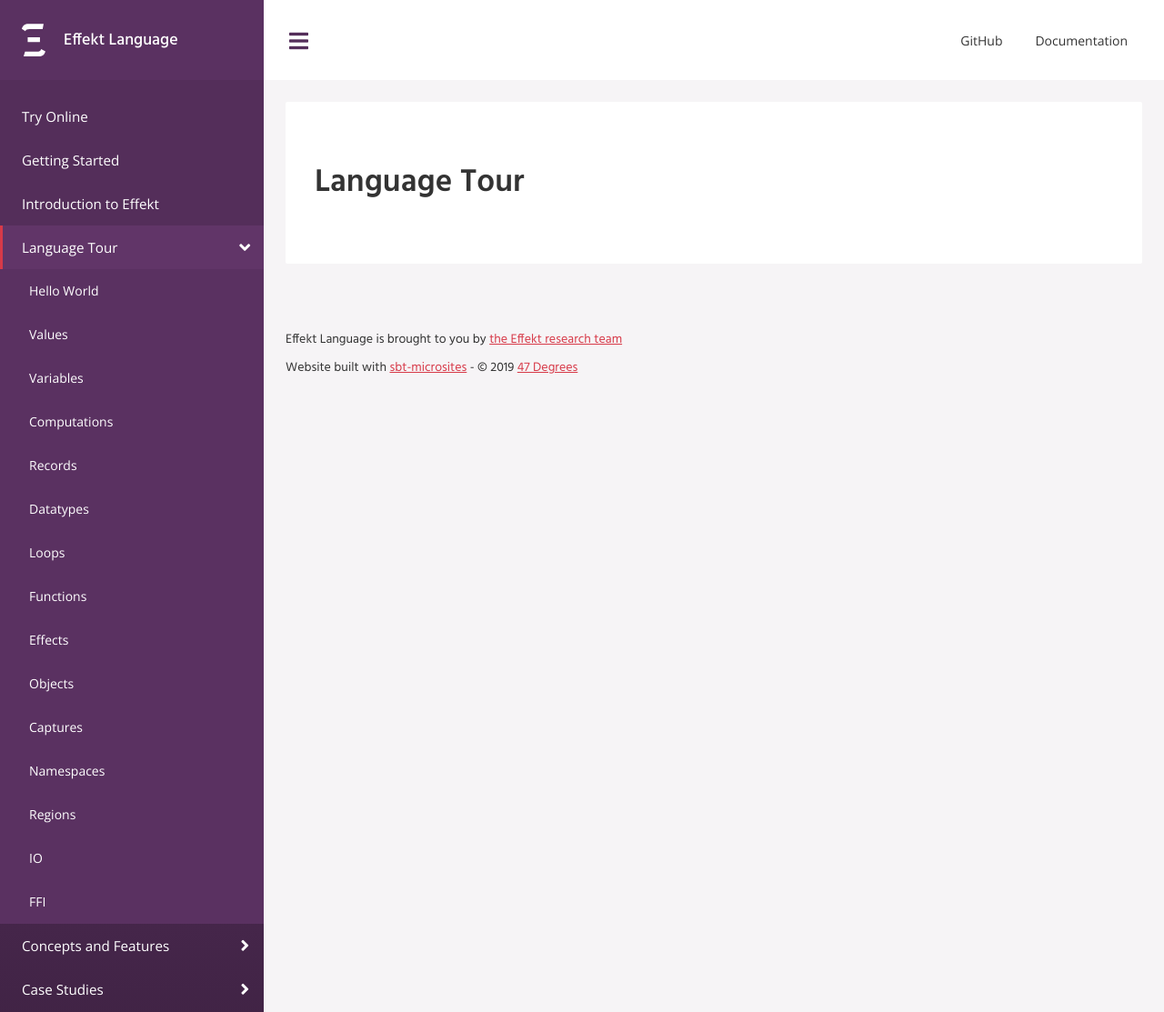
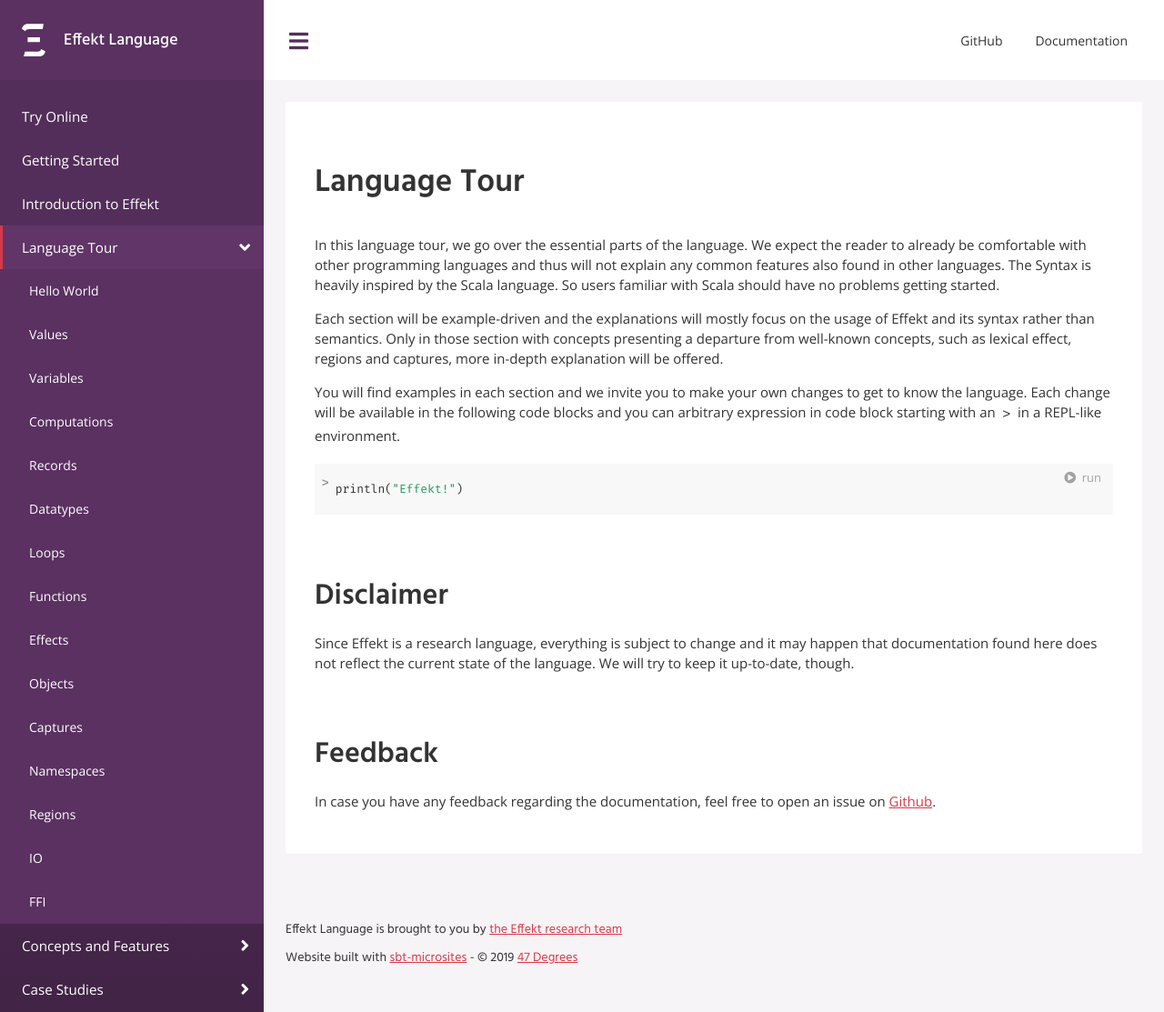
Before and after one commit to effekt-lang/effekt-website, a Jekyll site: the page built from docs/tutorial.md, in a window 1280 px wide and 1113 px high. Shown: the whole window at 91% size. Built offline with Jekyll 4.4.1, drawn with Linux system fonts in a browser that asks for light colours.

Commit message:
add language tour preface

````diff
--- a/docs/tutorial.md
+++ b/docs/tutorial.md
@@ -6,3 +6,26 @@
 ---
 
 # Language Tour
+
+In this language tour, we go over the essential parts of the language.
+We expect the reader to already be comfortable with other programming languages and thus will not explain any common features also found in other languages.
+The Syntax is heavily inspired by the Scala language. So users familiar with Scala should have no problems getting started.
+
+Each section will be example-driven and the explanations will mostly focus on the usage of Effekt and its syntax rather than semantics.
+Only in those section with concepts presenting a departure from well-known concepts, such as lexical effect, regions and captures, more in-depth explanation will be offered.
+
+You will find examples in each section and we invite you to make your own changes to get to know the language.
+Each change will be available in the following code blocks and you can arbitrary expression in code block starting with an `>` in a REPL-like environment.
+
+```effekt:repl
+println("Effekt!")
+```
+
+## Disclaimer
+
+Since Effekt is a research language, everything is subject to change and it may happen that documentation found here does not reflect the current state of the language.
+We will try to keep it up-to-date, though.
+
+## Feedback
+
+In case you have any feedback regarding the documentation, feel free to open an issue on [Github](https://github.com/effekt-lang/effekt-website/issues/new/choose).
````
